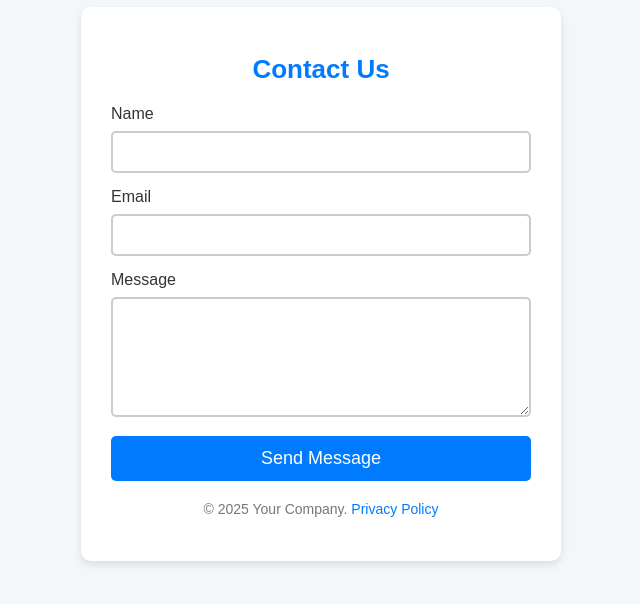
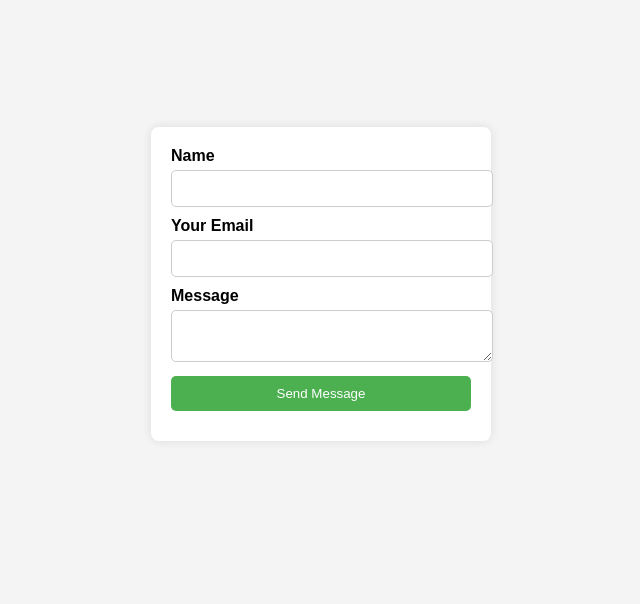
Before and after one commit to RerezzOfficial/mailjs, a plain HTML site: page index.html in a window 1280 px wide. Shown: the part 116-720 px from the top of the page, without its empty margins (319-959 px from the left). Drawn offline with nearby package versions, Linux system fonts and the light colour scheme.

Commit message:
Update index.html

```diff
--- a/index.html
+++ b/index.html
@@ -8,124 +8,97 @@
     <style>
         body {
             font-family: Arial, sans-serif;
-            background-color: #f4f7fa;
             margin: 0;
             padding: 0;
+            background-color: #f4f4f4;
             display: flex;
             justify-content: center;
             align-items: center;
             height: 100vh;
         }
 
-        .container {
-            background-color: #ffffff;
-            box-shadow: 0 4px 8px rgba(0, 0, 0, 0.1);
-            border-radius: 10px;
-            width: 100%;
-            max-width: 480px;
-            padding: 30px;
-            box-sizing: border-box;
+        form {
+            background-color: white;
+            padding: 20px;
+            box-shadow: 0px 0px 10px rgba(0, 0, 0, 0.1);
+            border-radius: 8px;
+            width: 300px;
         }
 
-        h1 {
-            text-align: center;
-            color: #007bff;
-            margin-bottom: 20px;
-            font-size: 26px;
+        input, textarea {
+            width: 100%;
+            padding: 10px;
+            margin-bottom: 10px;
+            border: 1px solid #ccc;
+            border-radius: 5px;
+        }
+
+        input[type="submit"] {
+            background-color: #4CAF50;
+            color: white;
+            border: none;
+            cursor: pointer;
+        }
+
+        input[type="submit"]:hover {
+            background-color: #45a049;
         }
 
         label {
-            font-size: 16px;
-            color: #333;
-            margin-bottom: 8px;
+            font-weight: bold;
+            margin-bottom: 5px;
             display: block;
         }
 
-        input[type="text"],
-        input[type="email"],
-        textarea {
-            width: 100%;
-            padding: 10px;
-            margin-bottom: 15px;
-            border: 2px solid #ccc;
-            border-radius: 5px;
-            box-sizing: border-box;
-            font-size: 16px;
+        .alert {
+            color: green;
+            font-weight: bold;
+            display: none;
         }
 
-        textarea {
-            height: 120px;
-        }
-
-        input[type="submit"] {
-            width: 100%;
-            padding: 12px;
-            background-color: #007bff;
-            color: white;
-            border: none;
-            border-radius: 5px;
-            font-size: 18px;
-            cursor: pointer;
-            transition: background-color 0.3s;
-        }
-
-        input[type="submit"]:hover {
-            background-color: #0056b3;
-        }
-
-        .footer {
-            text-align: center;
-            font-size: 14px;
-            margin-top: 20px;
-            color: #777;
-        }
-
-        .footer a {
-            color: #007bff;
-            text-decoration: none;
-        }
-
-        .footer a:hover {
-            text-decoration: underline;
+        .error {
+            color: red;
+            font-weight: bold;
+            display: none;
         }
     </style>
+</head>
+<body>
+    <form id="contact-form">
+        <label for="user_name">Name</label>
+        <input type="text" id="user_name" name="user_name" required>
+
+        <label for="user_email">Your Email</label>
+        <input type="email" id="user_email" name="user_email" required>
+
+        <label for="message">Message</label>
+        <textarea id="message" name="message" required></textarea>
+
+        <input type="submit" value="Send Message">
+
+        <div class="alert" id="success-message">Your message has been sent successfully!</div>
+        <div class="error" id="error-message">Oops! Something went wrong. Please try again.</div>
+    </form>
+
     <script type="text/javascript">
-        (function() {
-            // Inisialisasi SDK EmailJS dengan public key
-            emailjs.init("f_WJD6vagy2xmw-b_");  // Ganti dengan kunci publik EmailJS kamu
-        })();
+        // Inisialisasi EmailJS dengan public key Anda
+        emailjs.init("f_WJD6vagy2xmw-b_");  // Ganti dengan Public Key yang benar
 
         window.onload = function() {
             document.getElementById('contact-form').addEventListener('submit', function(event) {
                 event.preventDefault();
-                // Mengirim data form ke EmailJS menggunakan layanan dan template yang sudah dikonfigurasi
+
+                // Mengirim form ke EmailJS dengan Service ID dan Template ID
                 emailjs.sendForm('service_y9m3nxd', 'template_cpj4k8n', this)
                     .then(() => {
-                        alert('Pesan berhasil dikirim!');
+                        document.getElementById('success-message').style.display = 'block'; // Tampilkan pesan sukses
+                        document.getElementById('contact-form').reset(); // Reset form setelah pengiriman
                     }, (error) => {
-                        console.log('Pengiriman Gagal...', error);
-                        alert('Terjadi kesalahan, coba lagi!');
+                        console.log(error); // Log kesalahan untuk debugging
+                        document.getElementById('error-message').style.display = 'block'; // Tampilkan pesan kesalahan
                     });
             });
         }
     </script>
-</head>
-<body>
-    <div class="container">
-        <h1>Contact Us</h1>
-        <form id="contact-form">
-            <input type="hidden" name="contact_number" value="697483">
-            <label for="user_name">Name</label>
-            <input type="text" id="user_name" name="user_name" required>
-            <label for="user_email">Email</label>
-            <input type="email" id="user_email" name="user_email" required>
-            <label for="message">Message</label>
-            <textarea id="message" name="message" required></textarea>
-            <input type="submit" value="Send Message">
-        </form>
-        <div class="footer">
-            <p>&copy; 2025 Your Company. <a href="#">Privacy Policy</a></p>
-        </div>
-    </div>
 </body>
 </html>
```
